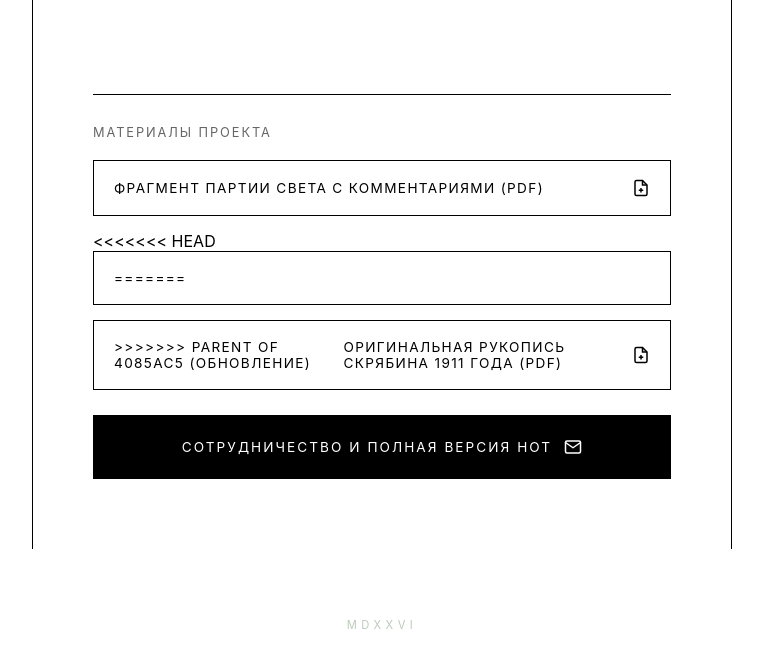
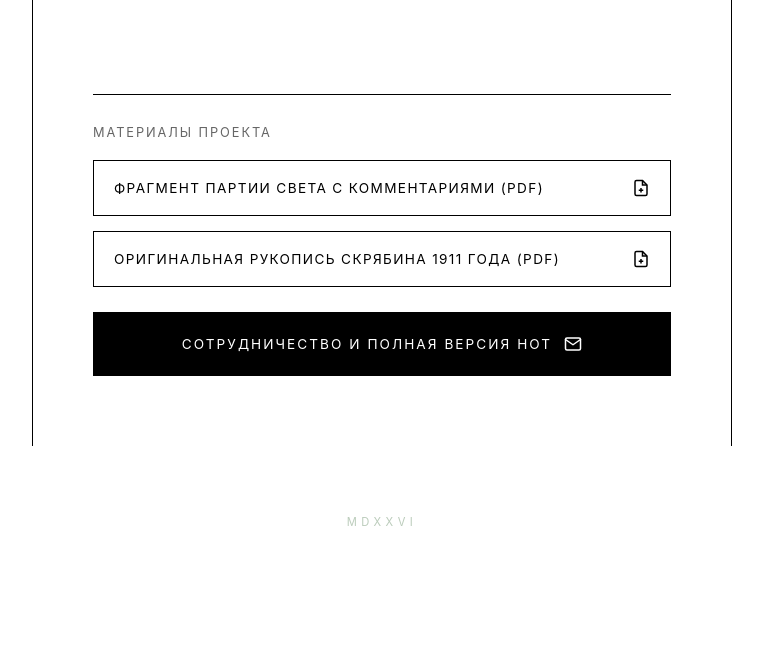
Before and after one commit to maisonchiline-gif/chiline, a website with bundled scripts: page public/prometheus/index.html in a window 1280 px wide. Shown: the part 966-1633 px from the top of the page, without its empty margins (258-1021 px from the left). After the commit the page ends 1536 px from the top, so only its background shows below. Built offline with nearby package versions, Linux system fonts and the light colour scheme; a script that the page names is missing.

Commit message:
Revert "Обновление"
This reverts commit 7ab1c51b4c365200c33cd00c2c8c2cf53b2472ac.

```diff
--- a/public/prometheus/index.html
+++ b/public/prometheus/index.html
@@ -193,11 +193,7 @@
                     <span>Фрагмент партии света с комментариями (PDF)</span>
                     <svg viewBox="0 0 24 24" fill="none" stroke="currentColor" stroke-width="2"><path d="M14 2H6a2 2 0 0 0-2 2v16a2 2 0 0 0 2 2h12a2 2 0 0 0 2-2V8z"></path><polyline points="14 2 14 8 20 8"></polyline><line x1="12" y1="18" x2="12" y2="12"></line><line x1="9" y1="15" x2="15" y2="15"></line></svg>
                 </a>
-<<<<<<< HEAD
-                <a href="/public/prometheus/assets/Scriabin_1911.pdf" target="_blank" class="doc-link">
-=======
                 <a href="assets/scriabin_1911.pdf" target="_blank" class="doc-link">
->>>>>>> parent of 4085ac5 (Обновление)
                     <span>Оригинальная рукопись Скрябина 1911 года (PDF)</span>
                     <svg viewBox="0 0 24 24" fill="none" stroke="currentColor" stroke-width="2"><path d="M14 2H6a2 2 0 0 0-2 2v16a2 2 0 0 0 2 2h12a2 2 0 0 0 2-2V8z"></path><polyline points="14 2 14 8 20 8"></polyline><line x1="12" y1="18" x2="12" y2="12"></line><line x1="9" y1="15" x2="15" y2="15"></line></svg>
                 </a>
```
